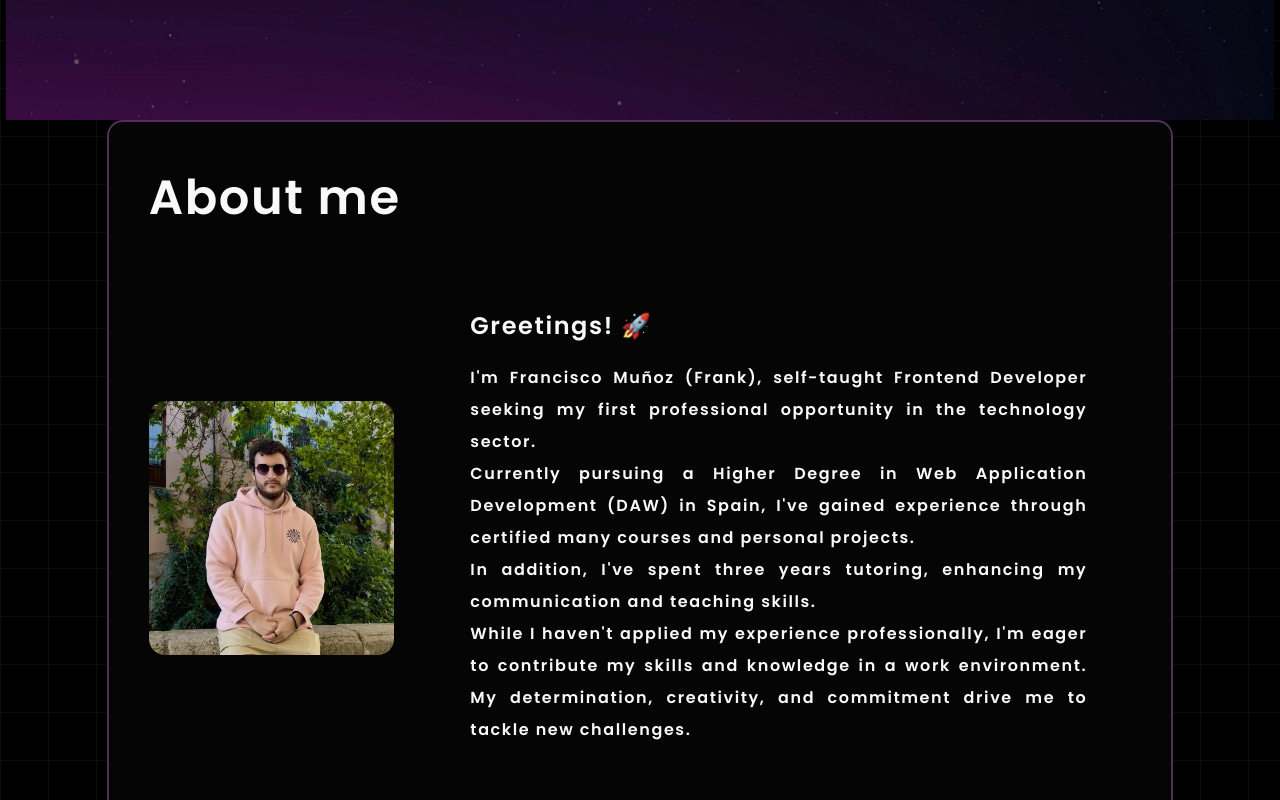
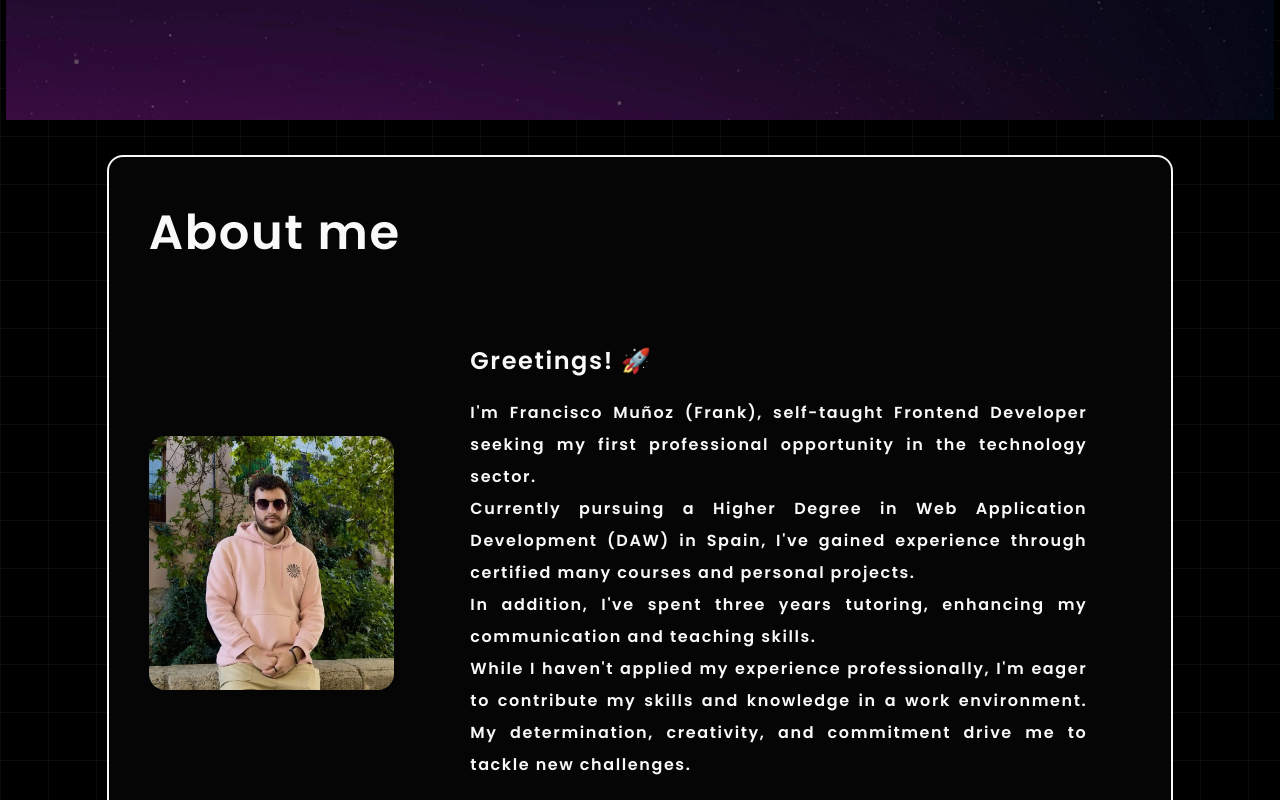
Before and after one commit to FrankmDev/FrankDev, an Astro site: page / in a window 1280 px wide. Shown: the part 680-1480 px from the top of the page. Built offline with nearby package versions, Linux system fonts and the light colour scheme; Astro itself is replaced by a stand-in of ours.

Commit message:
FrankDev

```diff
--- a/src/components/About.astro
+++ b/src/components/About.astro
@@ -10,7 +10,7 @@ import FrankPhoto from "../../public/Frank-Photo.webp";
 ---
 
 <section
-  class="w-10/12 h-screen grid gap-16 max-w-[1500px] bg-[#050505] px-10 rounded-2xl border-main border-2 border-solid"
+  class="section grid gap-16 px-10 rounded-2xl border-main border-2 border-solid"
 >
   <h2 class="section-primary">About me</h2>
   <section id="info-section" class="flex items-center justify-center gap-16">
--- a/src/layouts/Layout.astro
+++ b/src/layouts/Layout.astro
@@ -49,17 +49,26 @@
   }
   @font-face {
     font-family: "Poppins";
-    src: url("../../public/Poppins/Poppins-SemiBold.ttf");
+    src: url("/Poppins/Poppins-SemiBold.ttf");
     font-weight: normal;
     font-style: normal;
     font-display: swap;
   }
   body {
     letter-spacing: 0.1rem;
+    gap: 2.2rem;
   }
   button {
     cursor: pointer;
   }
+  .section {
+    width: 83.33%;
+    height: 100vh;
+    max-width: 1500px;
+    background-color: #050505;
+    border: 2px solid;
+  }
+
   .section-primary {
     font-size: 3rem;
     padding-top: 1.25rem;
--- a/src/pages/index.astro
+++ b/src/pages/index.astro
@@ -19,7 +19,7 @@ import Projects from "../components/Projects.astro";
   main {
     height: 100vh;
     width: 99vw;
-    background-image: url("../../public/BG-Img.webp");
+    background-image: url("/BG-Img.webp");
     background-size: cover;
     background-repeat: no-repeat;
     background-position: top center;
```
